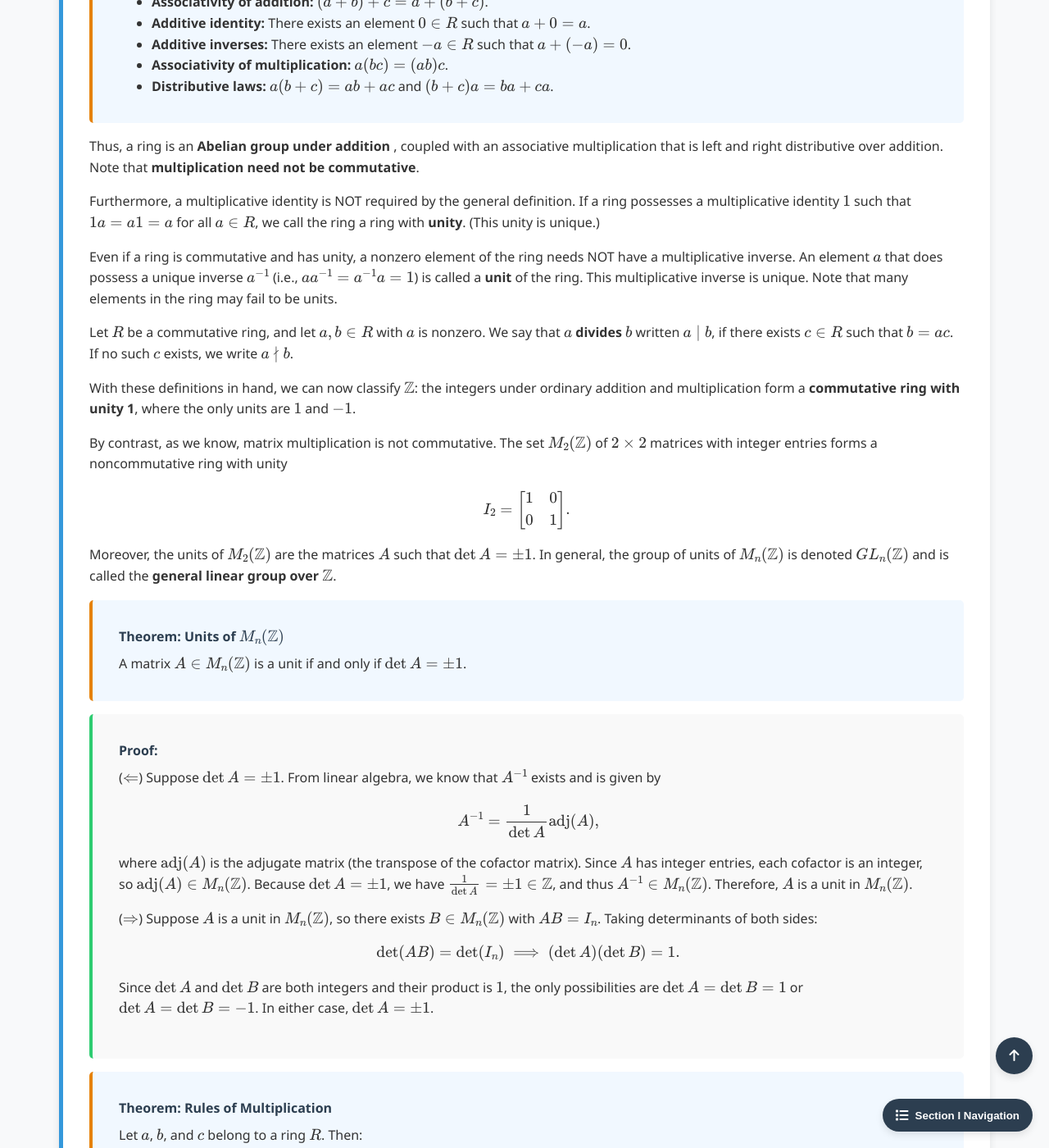
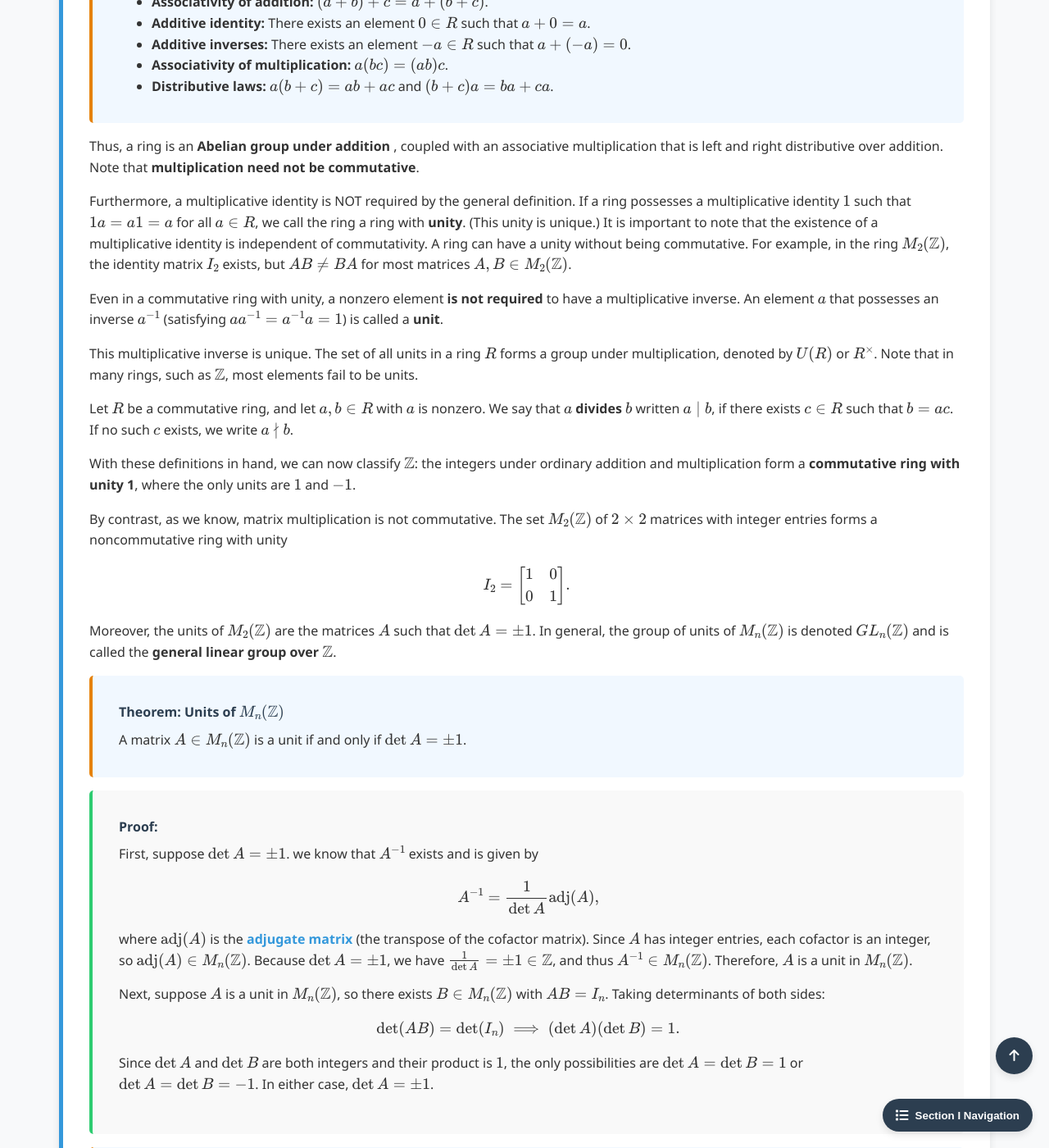
Before and after one commit to Yusukey01/yusukey01.github.io, a Jekyll site: the page built from Mathematics/Linear_algebra/intro_rings.html, in a window 1280 px wide and 1400 px high, scrolled down 1279 px. Shown: the whole window at 82% size. Built offline with Jekyll 4.4.1, drawn with Linux system fonts in a browser that asks for light colours.

Commit message:
write I-18, intro to rings, revise Rings section

```diff
--- a/Mathematics/Linear_algebra/intro_rings.html
+++ b/Mathematics/Linear_algebra/intro_rings.html
@@ -161,13 +161,22 @@ noindex: true
                 <p>
                     Furthermore, a multiplicative identity is NOT required by the general definition. If a ring
                     possesses a multiplicative identity \(1\) such that \(1a = a1 = a\) for all \(a \in R\),  we call the ring a
-                    ring with <strong>unity</strong>. (This unity is unique.)
+                    ring with <strong>unity</strong>. (This unity is unique.) It is important to note that the existence of a
+                    multiplicative identity is independent of commutativity. A ring can have a unity without being commutative.
+                    For example, in the ring \(M_2(\mathbb{Z})\), the identity matrix \(I_2\) exists, but \(AB \neq BA\) for
+                    most matrices \(A, B \in M_2(\mathbb{Z})\).
                 </p>
 
                 <p>
-                    Even if a ring is commutative and has unity, a nonzero element of the ring needs NOT have a multiplicative inverse.
-                    An element \(a\) that does possess a unique inverse \(a^{-1}\) (i.e., \(aa^{-1} = a^{-1}a = 1\)) is called a <strong>unit</strong>
-                    of the ring. This multiplicative inverse is unique. Note that many elements in the ring may fail to be units.
+                    Even in a commutative ring with unity, a nonzero element <strong>is not required</strong>
+                    to have a multiplicative inverse. An element \(a\) that possesses an inverse \(a^{-1}\)
+                    (satisfying \(aa^{-1} = a^{-1}a = 1\)) is called a <strong>unit</strong>.
+                </p>
+
+                <p>
+                    This multiplicative inverse is unique. The set of all units in a ring \(R\) forms a
+                    group under multiplication, denoted by \(U(R)\) or \(R^\times\). Note that in many
+                    rings, such as \(\mathbb{Z}\), most elements fail to be units.
                 </p>
 
                 <p>
@@ -200,18 +209,19 @@ noindex: true
                 <div class="proof">
                     <span class="proof-title">Proof:</span>
                     <p>
-                        (\(\Leftarrow\)) Suppose \(\det A = \pm 1\). From linear algebra, we know that \(A^{-1}\) exists
+                        First, suppose \(\det A = \pm 1\). we know that \(A^{-1}\) exists
                         and is given by
                         \[
                         A^{-1} = \frac{1}{\det A} \operatorname{adj}(A),
                         \]
-                        where \(\operatorname{adj}(A)\) is the adjugate matrix (the transpose of the cofactor matrix).
+                        where \(\operatorname{adj}(A)\) is the
+                        <a href="determinants.html#inv"><strong>adjugate matrix</strong></a> (the transpose of the cofactor matrix).
                         Since \(A\) has integer entries, each cofactor is an integer, so \(\operatorname{adj}(A) \in M_n(\mathbb{Z})\).
                         Because \(\det A = \pm 1\), we have \(\frac{1}{\det A} = \pm 1 \in \mathbb{Z}\), and thus
                         \(A^{-1} \in M_n(\mathbb{Z})\). Therefore, \(A\) is a unit in \(M_n(\mathbb{Z})\).
                     </p>
                     <p>
-                        (\(\Rightarrow\)) Suppose \(A\) is a unit in \(M_n(\mathbb{Z})\), so there exists \(B \in M_n(\mathbb{Z})\)
+                        Next, suppose \(A\) is a unit in \(M_n(\mathbb{Z})\), so there exists \(B \in M_n(\mathbb{Z})\)
                         with \(AB = I_n\). Taking determinants of both sides:
                         \[
                         \det(AB) = \det(I_n) \implies (\det A)(\det B) = 1.
```
